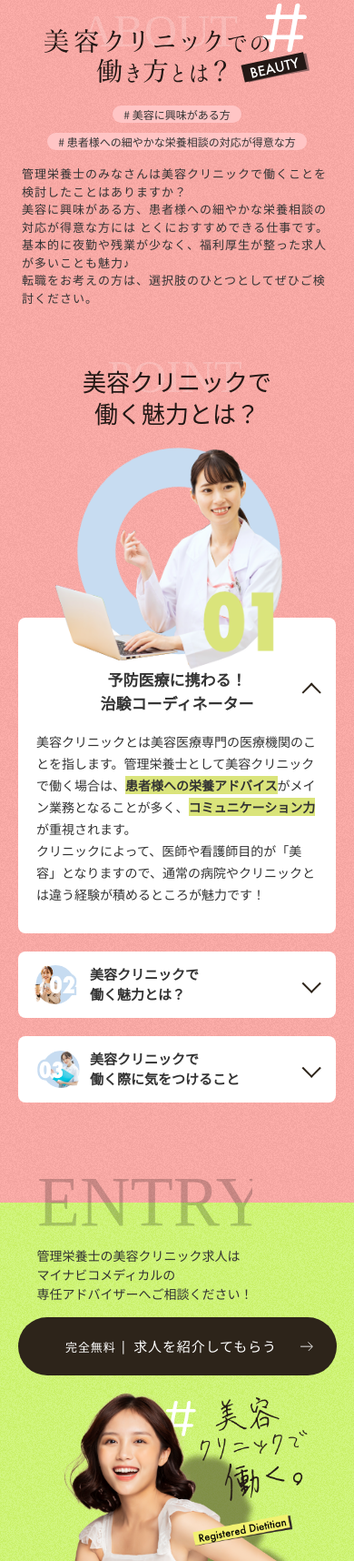
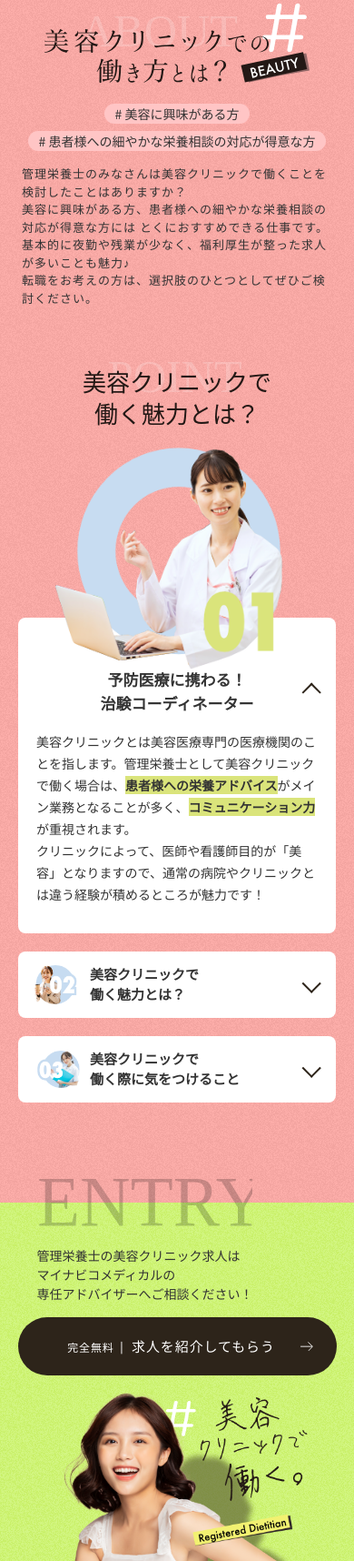
Before and after one commit to 29works/mn_co-medical, a PHP site: page /beauty/index.html in a window 390 px wide. Shown: the part 771-2487 px from the top of the page at 91% size. Run offline with PHP 8.4, Linux system fonts and the light colour scheme.

Commit message:
fontsize 調整

```diff
--- a/special/css/beauty.css
+++ b/special/css/beauty.css
@@ -272,7 +272,7 @@ section {
     background-size: 9px 14px;
   }
   .btn-entry span {
-    font-size: 13px;
+    font-size: 12px;
     margin-right: 5px;
     padding: 3px 10px;
     border-radius: 3px;
@@ -282,6 +282,11 @@ section {
   }
   .steplist li::after {
     display: none;
+  }
+}
+@media only screen and (max-width: 767px) {
+  .btn-entry, .btn-job-entry.btn-entry span {
+      font-size: 10px;
   }
 }
 
@@ -663,7 +668,7 @@ background-size: 1.2rem;
     text-align: left;
   }
 }
-@media only screen and (max-width: 767px) {
+@media only screen and (max-width: 374px) {
   .about .hashtag span {
     font-size: 12px;
   }
```
